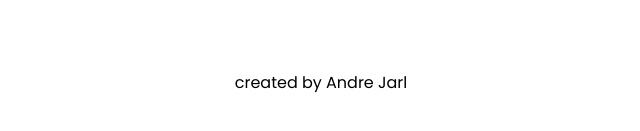
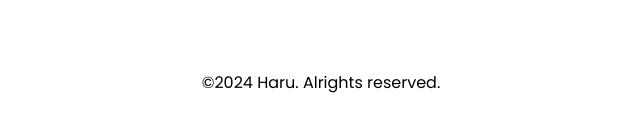
Before and after one commit to ReySy3/anti-rejection, a plain HTML site: page index.html in a window 1280 px wide. Shown: the part 643-774 px from the top of the page, without its empty margins (319-959 px from the left). Drawn offline with Linux system fonts and the light colour scheme.

Commit message:
Update index.html

```diff
--- a/index.html
+++ b/index.html
@@ -74,7 +74,7 @@
             </div>
 
             <div class="fff">
-                <p>created by Andre Jarl</p>
+                <p>©2024 Haru. Alrights reserved.</p>
             </div>
 
             <script src="proposalv2.js"></script>
```
